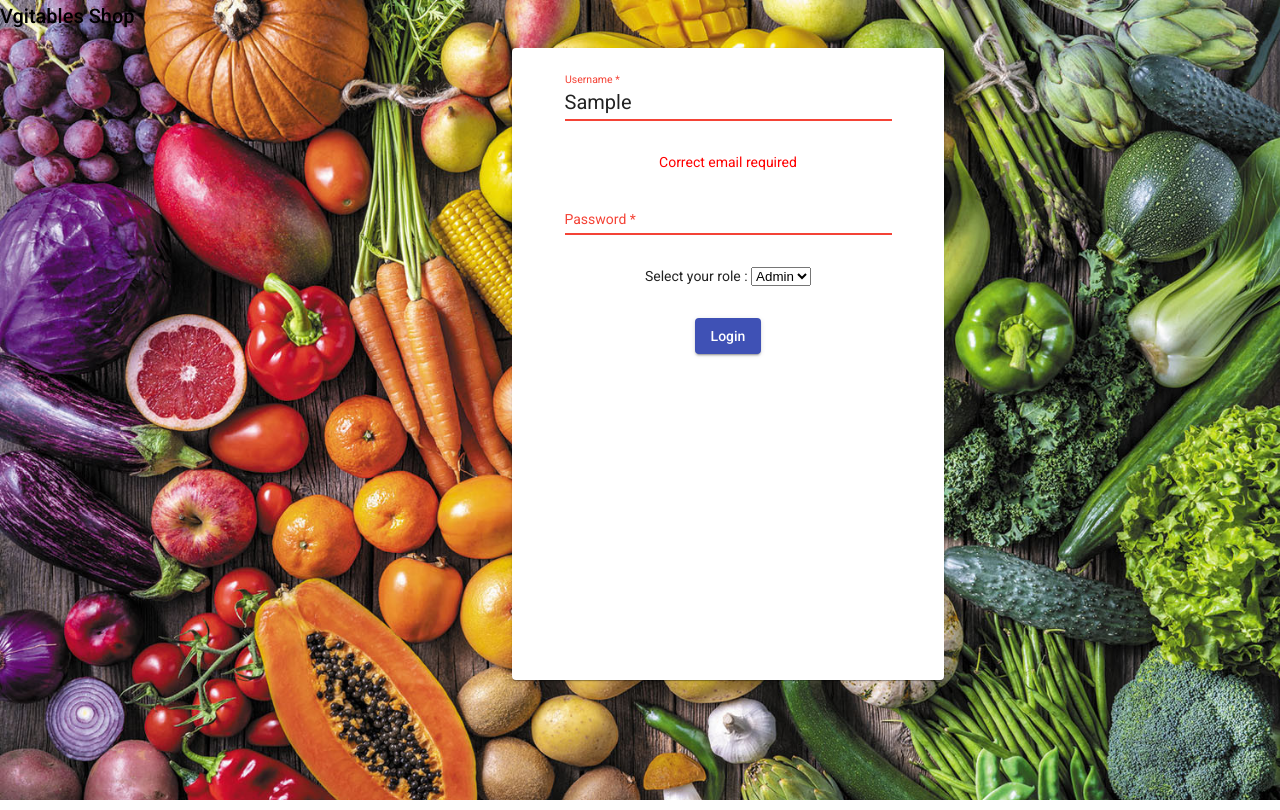
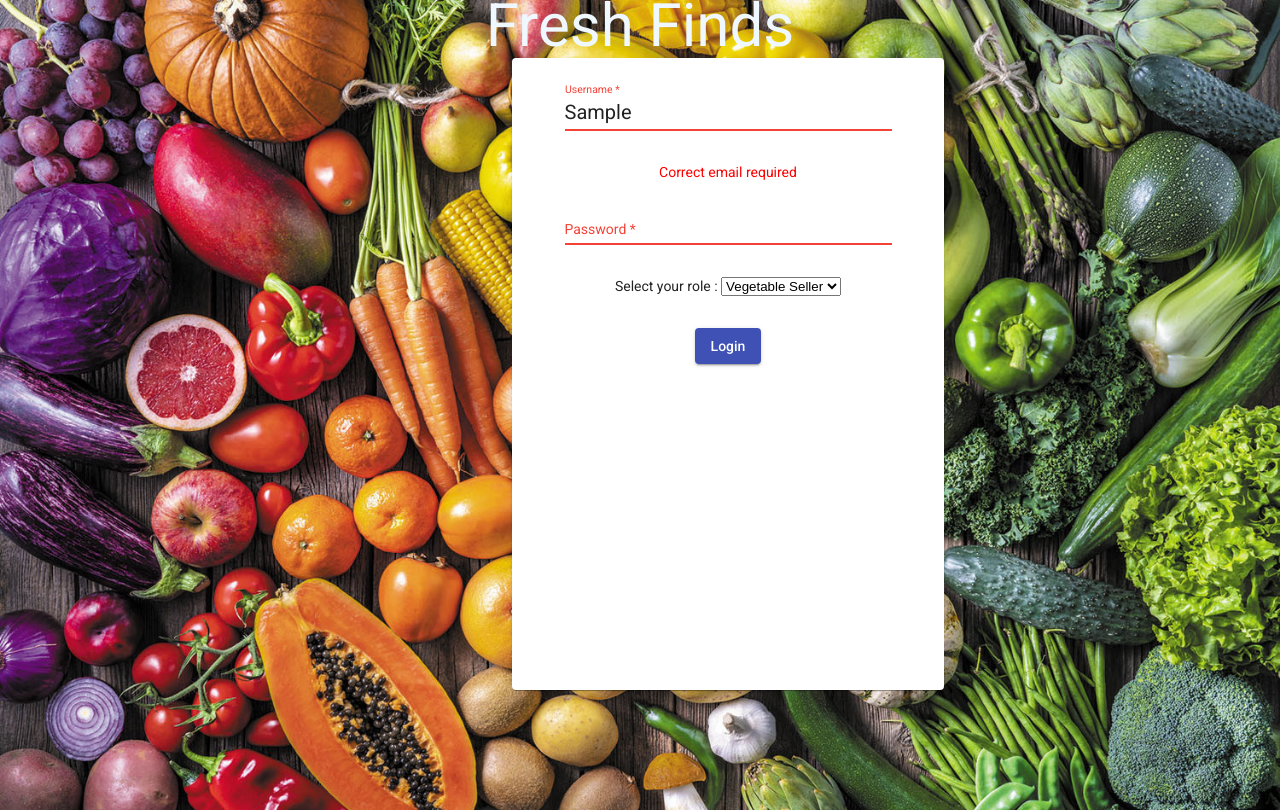
Before and after one commit to omkumbhar/vegetable-shop, an Angular app in the folder client/: page / in a window 1280 px wide. Both pictures are taken after typing "Sample", "Sample123" into the empty fields and a click on the button "Login". Built offline with nearby package versions, Linux system fonts and the light colour scheme.

Commit message:
Refactored the code

```diff
--- a/client/src/app/Componets/login-form/login-form.component.css
+++ b/client/src/app/Componets/login-form/login-form.component.css
@@ -4,9 +4,7 @@
   margin-bottom: 8px;
   margin-left: 40%;
   text-align: center
-
 }
-
 input[type="text"] {
   font-size: 20px;
 }
--- a/client/src/app/Componets/login-form/login-form.component.html
+++ b/client/src/app/Componets/login-form/login-form.component.html
@@ -1,42 +1,33 @@
 <div>
   <mat-card class="example-card">
-
     <mat-card-content>
       <form [formGroup]="myForm">
-
         <p>
           <mat-form-field [style.width.px]=327 appearance="standard">
             <mat-label>Username</mat-label>
             <input class="input-field" matInput type="text" formControlName='username' #username />
           </mat-form-field>
         </p>
-
-        <div *ngIf="!usernameController.valid && usernameController.touched" [style.color]="getErrorMsgColor()">
+        <div *ngIf="!usernameController.valid && usernameController.touched" style="color: red;">
           <p *ngIf="usernameController.errors?.required">Username required </p>
           <p *ngIf="usernameController.errors?.email">Correct email required</p>
         </div>
-
-
         <p>
           <mat-form-field [style.width.px]=327  appearance="standard">
             <mat-label>Password</mat-label>
             <input matInput type="password"  formControlName="password" #password />
           </mat-form-field>
         </p>
-
         <p>
           <label>Select your role : </label>
           <select [(ngModel)]="selectedRoleIndex" [ngModelOptions]="{standalone: true}">
-            <option *ngFor="let role of dropDownOptions" [value]="role?.id">
+            <option *ngFor="let role of userRoles" [value]="role?.id">
               {{role.role}}</option>
           </select>
           <br><br>
         </p>
-
         <button (click)="login(username.value,password.value)" mat-raised-button color="primary">Login</button>
       </form>
     </mat-card-content>
-
   </mat-card>
-
 </div>
--- a/client/src/app/Componets/login-form/login-form.component.ts
+++ b/client/src/app/Componets/login-form/login-form.component.ts
@@ -1,4 +1,4 @@
-import { Component, OnInit } from '@angular/core';
+import { Component } from '@angular/core';
 import { FormControl, FormGroup, Validators } from '@angular/forms';
 
 @Component({
@@ -6,26 +6,20 @@ import { FormControl, FormGroup, Validators } from '@angular/forms';
   templateUrl: './login-form.component.html',
   styleUrls: ['./login-form.component.css']
 })
-export class LoginFormComponent implements OnInit {
+export class LoginFormComponent  {
   user = { username: "user@gmail.com", password: "123456" };
-
   admin = { username: "admin@gmail.com", password: "123456" };
-
   selectedRoleIndex: number = 0;
-
-  dropDownOptions: any[];
-
+  userRoles: any[];
   myForm: FormGroup;
   usernameController: FormControl;
   password: FormControl;
   userController: FormControl;
-
   constructor() {
-    this.dropDownOptions = [{ id: 0, role: "Admin" }, { id: 1, role: "User" }];
+    this.userRoles = [{ id: 0, role: "Vegetable Seller" }, { id: 1, role: "Customer" }];
     this.usernameController = new FormControl('', [Validators.required, Validators.email]);
     this.password = new FormControl('', Validators.required);
     this.userController = new FormControl('', Validators.required);
-
     this.myForm = new FormGroup(
       {
         username: this.usernameController,
@@ -33,39 +27,19 @@ export class LoginFormComponent implements OnInit {
         user :this.userController
       }
     );
-
   }
-
-  ngOnInit(): void {
-
-
-  }
-
-
-
-
-
   login(username: string, password: string) {
     if (this.selectedRoleIndex && this.user.username === username
       && this.user.password === password) {
-
       console.log(`${username} ${password} User login succesful`);
     }
     else if (this.selectedRoleIndex === 0 && this.admin.username === username
       && this.admin.password === password) {
       console.log(`${username} ${password} Admin login succesful`);
-
     }
     else {
       console.log(`Login unsuccesful ${this.selectedRoleIndex}`);
       this.password.reset();
-
     }
-
-
   }
-  getErrorMsgColor() {
-    return "red";
-  }
-
 }
--- a/client/src/app/app.component.css
+++ b/client/src/app/app.component.css
@@ -0,0 +1,6 @@
+.title{
+    margin-top: 10px;
+    text-align: center;
+    font-size: 60px;
+    color: aliceblue;
+}
--- a/client/src/app/app.component.html
+++ b/client/src/app/app.component.html
@@ -1,2 +1,2 @@
-<h2>Vgitables Shop</h2>
+<h1 class="title">Fresh Finds</h1>
 <app-login-form></app-login-form>
--- a/client/src/app/app.module.ts
+++ b/client/src/app/app.module.ts
@@ -45,7 +45,7 @@ import {OverlayModule} from '@angular/cdk/overlay';
 
 import { AppRoutingModule } from './app-routing.module';
 import { AppComponent } from './app.component';
-import { LoginFormComponent } from './Componets/login-form/login-form.component';
+import { LoginFormComponent } from 'src/app/Componets/login-form/login-form.component';
 import { BrowserAnimationsModule } from '@angular/platform-browser/animations';
 import { BrowserModule } from '@angular/platform-browser';
 import { FormsModule, ReactiveFormsModule } from '@angular/forms';
--- a/client/src/index.html
+++ b/client/src/index.html
@@ -6,8 +6,6 @@
   <base href="/">
   <meta name="viewport" content="width=device-width, initial-scale=1">
   <link rel="icon" type="image/x-icon" href="favicon.ico">
-  <!-- CSS only -->
-<!-- <link href="https://cdn.jsdelivr.net/npm/bootstrap@5.1.3/dist/css/bootstrap.min.css" rel="stylesheet" integrity="sha384-1BmE4kWBq78iYhFldvKuhfTAU6auU8tT94WrHftjDbrCEXSU1oBoqyl2QvZ6jIW3" crossorigin="anonymous"> -->
   <link rel="preconnect" href="https://fonts.gstatic.com">
   <link href="https://fonts.googleapis.com/css2?family=Roboto:wght@300;400;500&display=swap" rel="stylesheet">
   <link href="https://fonts.googleapis.com/icon?family=Material+Icons" rel="stylesheet">
--- a/client/src/styles.css
+++ b/client/src/styles.css
@@ -1,16 +1,11 @@
-/* You can add global styles to this file, and also import other style files */
-
 html,
 body {
     height: 100%;
 }
-
 body {
     margin: 0;
     font-family: Roboto, "Helvetica Neue", sans-serif;
     background-image: url("./assets/shop-bg.jpg");
     background-repeat: no-repeat;
     background-size: 100%;
-
-    /* background-color: #cccccc; */
 }
```
